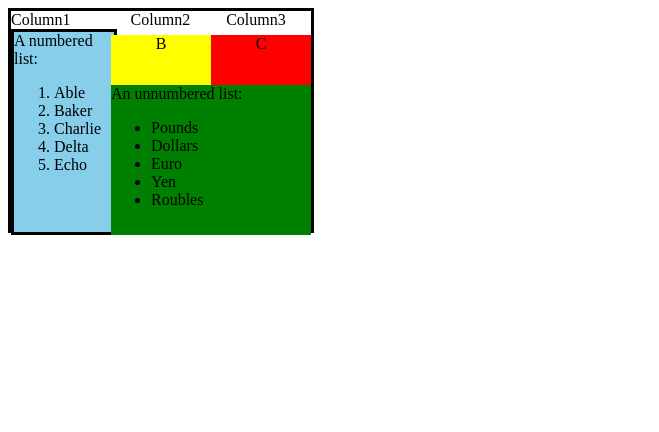
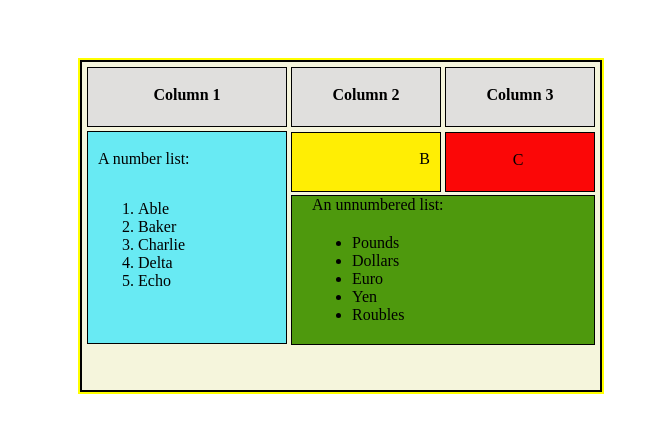
Before and after one commit to AayamRegmi/itassessement2023, a plain HTML site: page Task/W9Q1.html in a window 1280 px wide. Shown: the whole page, without its empty margins (0-659 px from the left). Drawn offline with Linux system fonts and the light colour scheme.

Commit message:
Table_commit

```diff
--- a/Task/W9Q1.html
+++ b/Task/W9Q1.html
@@ -1,44 +1,166 @@
-<!DOCTYPE html>
-<html lang="en">
+<html>
+
 <head>
-    <meta charset="UTF-8">
-    <meta http-equiv="X-UA-Compatible" content="IE=edge">
-    <meta name="viewport" content="width=device-width, initial-scale=1.0">
-    <title>Document</title>
     <style>
-        div.blue1 {width:100px;height:200px;background-color:skyblue;
-                    border-style:none; border: solid 3px;
-                    position:relative;left:0%;top:0px;}
-        div.yellow1 {width:100px;height:150px;background-color:yellow;
-                    border-style:none; text-align: center;
-
-                    position:relative;left:100px;top:-200px;}
-        div.red1 {width:100px;height:150px;background-color:red;
-                    border-style:none; text-align: center;
-                    position:relative;left:200px;top:-350px;}
-        div.green1 {width:200px;height:150px;background-color:green;
-                    border-style:none;
-                    position:relative;left:100px;top:-450px;}
-        .table{
-            border: 3px solid black;
-            width: 300px;
-            height: 219px;
+        * {
+            padding: 0;
+            margin: 0;
+            box-sizing: border-box;
         }
 
+        .container {
+            border: 2px solid rgb(0, 0, 0);
+            padding: 5px;
+            margin:60px 80px ;
+            height: 41.5vh;
+            width: 522px;
+            background-color: beige;
+            outline: 2px yellow solid;
+
+
+
+        }
+
+        div.white1 {
+            border: 1px solid;
+            background-color: rgb(224, 223, 221);
+            width: 200px;
+            height: 60px;
+            text-align: center;
+
+
+        }
+
+        div.blue1 {
+            border: 1px solid;
+            background-color: rgb(104, 234, 243);
+            width: 200px;
+            height: 213px;
+            position: relative;
+            top: 4px;
+
+
+        }
+
+        div.white2 {
+            border: 1px solid;
+            background-color: rgb(224, 223, 221);
+            width: 150px;
+            height: 60px;
+            position: absolute;
+            top: 67;
+            left: 291px;
+            text-align: center;
+
+        }
+
+        div.yellow1 {
+            border: 1px solid;
+            background-color: rgb(255, 238, 4);
+            width: 150px;
+            height: 60px;
+            position: absolute;
+            top: 132px;
+            left: 291px;
+            text-align: end;
+
+        }
+
+        div.white3 {
+            border: 1px solid;
+            background-color: rgb(224, 223, 221);
+            width: 150px;
+            height: 60px;
+            position: absolute;
+            top: 67;
+            left: 445px;
+            text-align: center;
+
+        }
+
+        div.red1 {
+            border: 1px solid;
+            background-color: rgb(251, 7, 7);
+            width: 150px;
+            height: 60px;
+            position: absolute;
+            top: 132;
+            left: 445px;
+            text-align: center;
+
+        }
+
+        div.green1 {
+            border: 1px solid;
+            background-color: rgb(78, 153, 13);
+            width: 304px;
+            height: 150px;
+            position: absolute;
+            top: 195px;
+            left: 291px
+        }
+
+        ol li {
+            position: relative;
+            left: 50px;
+            top: 50px;
+        }
+
+        p#blue {
+            position: relative;
+            top: 18px;
+            left: 10px;
+        }
+
+        .Column1 {
+            position: relative;
+            top: 18px;
+            font-weight: bold;
+        }
+
+        #Column2 {
+            position: relative;
+            top: 18px;
+            font-weight: bold;
+        }
+
+        #Column3 {
+            position: relative;
+            top: 18px;
+            font-weight: bold;
+        }
+
+        #C {
+            position: relative;
+            top: 18px;
+            right: 2px;
+        }
+
+        #green {
+            position: relative;
+            left: 20px;
+        }
+
+        .green1 ul li {
+            position: relative;
+            left: 60px;
+            top: 20;
+
+        }
+
+        #B {
+            position: relative;
+            top: 17px;
+            right: 10px;
+        }
     </style>
+</head>
 
-</head>
 <body>
-    <div class="table">
-        <div class="header">
-        <div class="column1">
-            Column1  &nbsp; &nbsp; &nbsp; &nbsp; &nbsp; &nbsp; &nbsp;
-            Column2   &nbsp; &nbsp; &nbsp; &nbsp;
-            Column3
-        </div>
-
- <div class = "blue1">
-    A numbered list: <br>
+    <div class="container">
+        <div class="white1"><span class="Column1">Column 1</span></div>
+        <div class="blue1">
+            <p id="blue">A number list:</p>
             <ol>
                 <li>Able</li>
                 <li>Baker</li>
@@ -47,19 +169,23 @@
                 <li>Echo</li>
             </ol>
         </div>
-<div class = "yellow1">B</div>
-<div class = "red1">C</div>
-<div class = "green1">
-     An unnumbered list:
-        <ul>
+        <div class="white2"><span id="Column2">Column 2</span></div>
+        <div class="yellow1"><span id="B">B</span></div>
+        <div class="white3"><span id="Column3">Column 3</span></div>
+        <div class="red1"><span id="C">C</span></div>
+        <div class="green1">
+            <p id="green">An unnumbered list:</p>
+            <ul type="dot">
                 <li>Pounds</li>
                 <li>Dollars</li>
                 <li>Euro</li>
                 <li>Yen</li>
                 <li>Roubles</li>
+
             </ul>
+
         </div>
     </div>
+</body>
 
-</body>
 </html>
```
Lines whose indentation alone changed are shown as unchanged.
